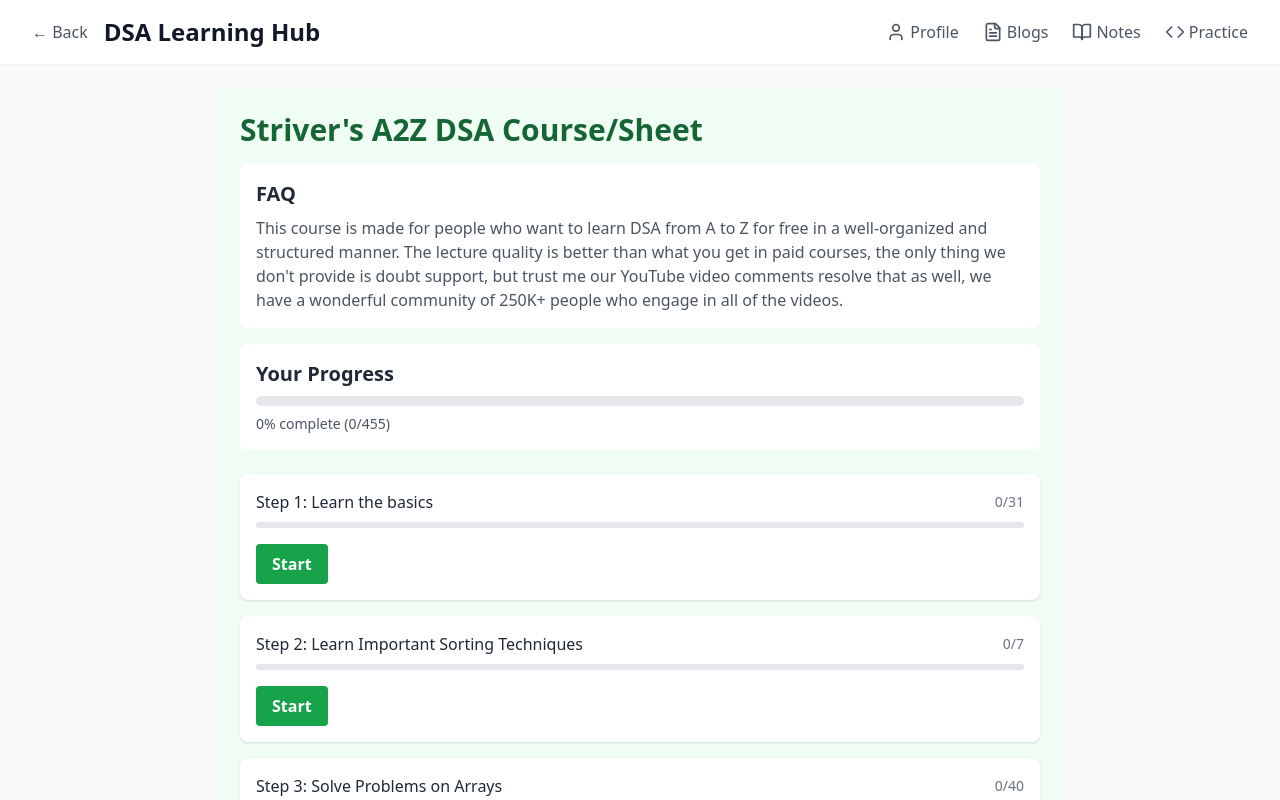
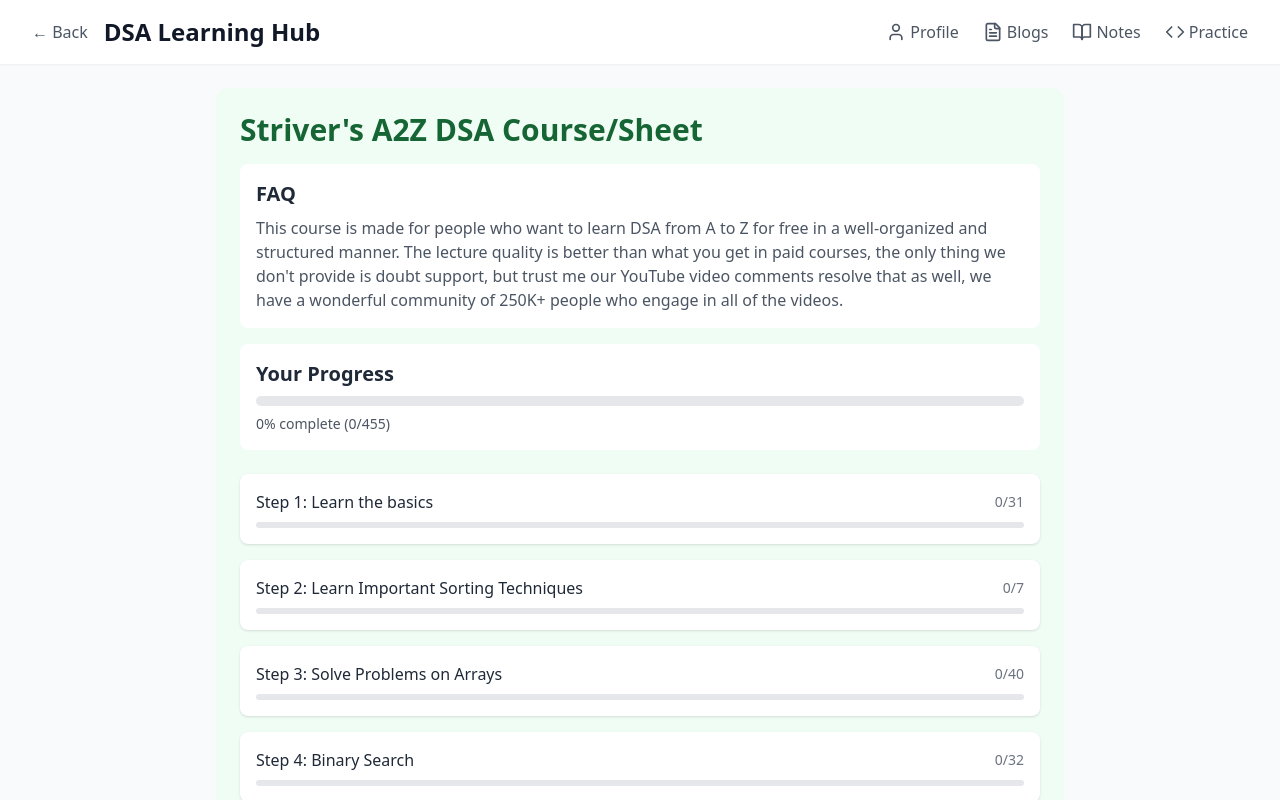
Before and after one commit to harshraj0235/dsa-public, a React (Vite) app: page / in a window 1280 px wide. Both pictures are taken after a click on the element 640 px from the left and 754 px from the top of the page. Shown: the top 800 px of the page. Built offline with nearby package versions, Linux system fonts and the light colour scheme.

Commit message:
Update StriverView.tsx

```diff
--- a/src/components/StriverView.tsx
+++ b/src/components/StriverView.tsx
@@ -1,7 +1,7 @@
 import React from 'react';
 
 const steps = [
-  { title: "Learn the basics", count: 31, link: 'src/components/learnbasic.html' }, // Link to the HTML file
+  { title: "Learn the basics", count: 31, link: '/learntobasic.html' },
   { title: "Learn Important Sorting Techniques", count: 7 },
   { title: "Solve Problems on Arrays", count: 40 },
   { title: "Binary Search", count: 32 },
@@ -22,10 +22,6 @@ const steps = [
 ];
 
 const StriverView = () => {
-  const handleStartClick = (link) => {
-    window.location.href = link;
-  };
-
   return (
     <div className="max-w-4xl mx-auto p-6">
       <div className="bg-green-50 p-6 rounded-xl mb-8">
@@ -52,18 +48,14 @@ const StriverView = () => {
           {steps.map((step, index) => (
             <div key={index} className="bg-white p-4 rounded-lg shadow hover:shadow-md transition-shadow">
               <div className="flex justify-between items-center">
-                <h3 className="font-medium text-gray-800">Step {index + 1}: {step.title}</h3>
+                <h3 className="font-medium text-gray-800">
+                  Step {index + 1}: {step.title}
+                </h3>
                 <span className="text-sm text-gray-500">0/{step.count}</span>
               </div>
               <div className="w-full bg-gray-200 rounded-full h-1.5 mt-2">
                 <div className="bg-green-600 h-1.5 rounded-full" style={{ width: '0%' }}></div>
               </div>
-              <button
-                onClick={() => handleStartClick(step.link)}
-                className="inline-block mt-4 px-4 py-2 text-white bg-green-600 rounded font-bold text-center hover:bg-green-700"
-              >
-                Start
-              </button>
             </div>
           ))}
         </div>
```
